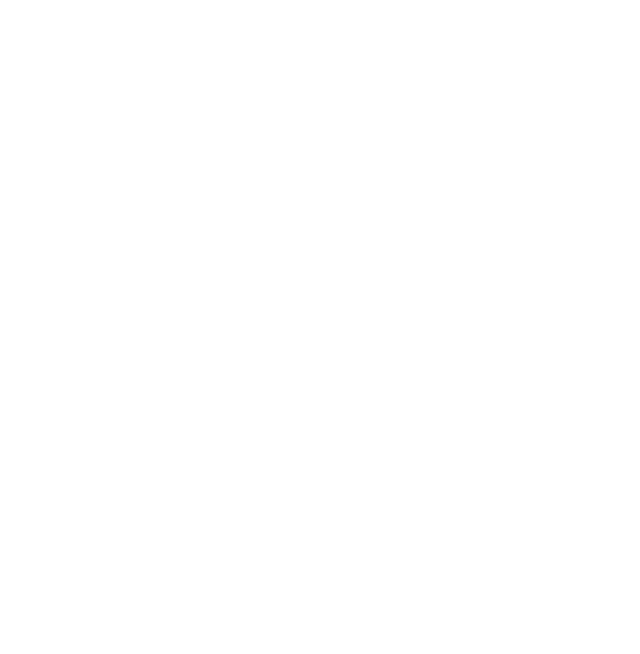
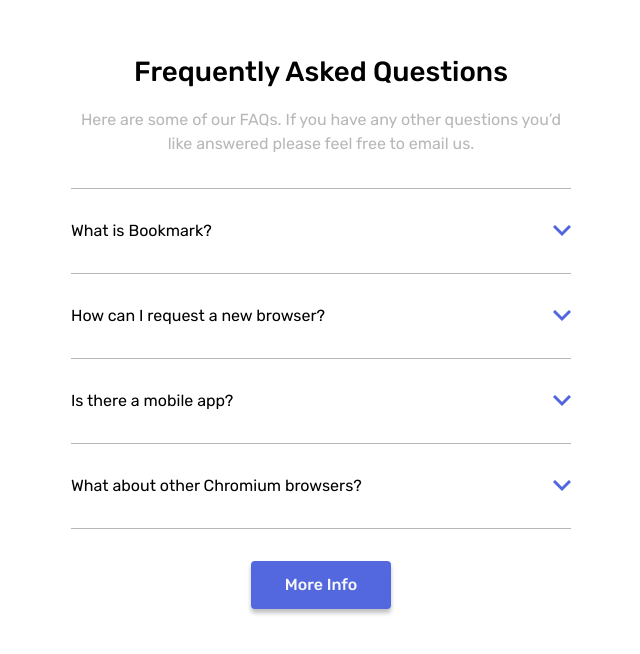
Before and after one commit to kontsol/bookmark-landing-page, a React (Vite) app: page / in a window 1280 px wide. Shown: the part 2498-3152 px from the top of the page, without its empty margins (319-959 px from the left). Before the commit the page ends 2526 px from the top, so only its background shows below. Built offline with nearby package versions, Linux system fonts and the light colour scheme.

Commit message:
added FAQ

```diff
--- a/src/App.css
+++ b/src/App.css
@@ -47,7 +47,7 @@
     color: #b7b7b7;
   }
   .block-gap {
-    @apply !my-25;
+    @apply my-10 md:!my-25;
   }
   .content-gap {
     @apply gap-6;
@@ -74,7 +74,7 @@
 }
 
 * {
-  @apply transition-all duration-300 ease-in-out;
+  @apply transition-all duration-350 ease-in-out;
 }
 
 img {
--- a/src/App.jsx
+++ b/src/App.jsx
@@ -3,6 +3,7 @@
 import Hero from "./components/Hero";
 import Features from "./components/Features";
 import Extension from "./components/Extension";
+import FAQ from "./components/FAQ";
 
 function App() {
   return (
@@ -11,6 +12,7 @@
       <Hero />
       <Features />
       <Extension />
+      <FAQ />
     </section>
   );
 }
--- a/src/Global.js
+++ b/src/Global.js
@@ -71,4 +71,28 @@
     alt: "opera icon",
   },
 ];
-export { HEADER, SOCIALS, TAB_DATA, EXTENSION_DATA };
+
+const FAQ_DATA = [
+  {
+    question: "What is Bookmark?",
+    answer:
+      "Lorem ipsum dolor sit amet, consectetur adipiscing elit. Fusce tincidunt justo eget ultricies fringilla. Phasellus blandit ipsum quis quam ornare mattis.",
+    class: "border-t-1 border-t-[#b7b7b7]",
+  },
+  {
+    question: "How can I request a new browser?",
+    answer:
+      "Vivamus luctus eros aliquet convallis ultricies. Mauris augue massa, ultricies non ligula. Suspendisse imperdiet. Vivamus luctus eros aliquet convallis ultricies. Mauris augue massa, ultricies non ligula. Suspendisse imperdie tVivamus luctus eros aliquet convallis ultricies. Mauris augue massa, ultricies non ligula. Suspendisse imperdiet.",
+  },
+  {
+    question: "Is there a mobile app?",
+    answer:
+      "Vivamus luctus eros aliquet convallis ultricies. Mauris augue massa, ultricies non ligula. Suspendisse imperdiet. Vivamus luctus eros aliquet convallis ultricies. Mauris augue massa, ultricies non ligula. Suspendisse imperdie tVivamus luctus eros aliquet convallis ultricies. Mauris augue massa, ultricies non ligula. Suspendisse imperdiet.",
+  },
+  {
+    question: "What about other Chromium browsers?",
+    answer:
+      "Integer condimentum ipsum id imperdiet finibus. Vivamus in placerat mi, at euismod dui. Aliquam vitae neque eget nisl gravida pellentesque non ut velit.",
+  },
+];
+export { HEADER, SOCIALS, TAB_DATA, EXTENSION_DATA, FAQ_DATA };
--- a/src/components/ExtensionCard.jsx
+++ b/src/components/ExtensionCard.jsx
@@ -19,6 +19,5 @@
     </div>
   );
 };
-// border create with content after
 
 export default ExtensionCard;
--- /dev/null
+++ b/src/components/FAQ.jsx
@@ -0,0 +1,65 @@
+import React, { useState } from "react";
+import { FAQ_DATA } from "../Global";
+import icon_arrow from "../assets/images/icon-arrow.svg";
+import Button from "./Button";
+
+const FAQ = () => {
+  const [activeIndex, setActiveIndex] = useState(null);
+
+  const toggleFAQ = (index) => {
+    setActiveIndex(activeIndex === index ? null : index);
+  };
+
+  return (
+    <div className="block-gap paddingY">
+      <div className="flex flex-col items-center content-gap">
+        <h1 className="heading-md-500">Frequently Asked Questions</h1>
+        <p className="textMaxWidth text-body text-center">
+          Here are some of our FAQs. If you have any other questions you’d like
+          answered please feel free to email us.
+        </p>
+      </div>
+
+      {/* FAQ */}
+      <div className="textMaxWidth mx-auto paddingY">
+        {FAQ_DATA.map((item, index) => {
+          const isActive = activeIndex === index;
+
+          return (
+            <div key={index}>
+              <div
+                className={`${item.class} w-full flex justify-between paddingY border-b-1 border-b-[#b7b7b7]`}
+              >
+                <h1 className="hover:text-[#fa5757] cursor-pointer heading-sm-400">
+                  {item.question}
+                </h1>
+                <button
+                  className={`!duration-0 ${
+                    activeIndex === index ? "rotate-180 " : ""
+                  }`}
+                  onClick={() => toggleFAQ(index)}
+                >
+                  <img src={icon_arrow} />
+                </button>
+              </div>
+              <div
+                className={`overflow-hidden ${
+                  isActive
+                    ? "max-h-[1000px] opacity-100 mt-2"
+                    : "max-h-0 opacity-0"
+                }`}
+              >
+                <p className="text-body paddingY">{item.answer}</p>
+              </div>
+            </div>
+          );
+        })}
+        <div className="paddingY flex justify-center">
+          <Button variant="primary" text="More Info" />
+        </div>
+      </div>
+    </div>
+  );
+};
+
+export default FAQ;
```
